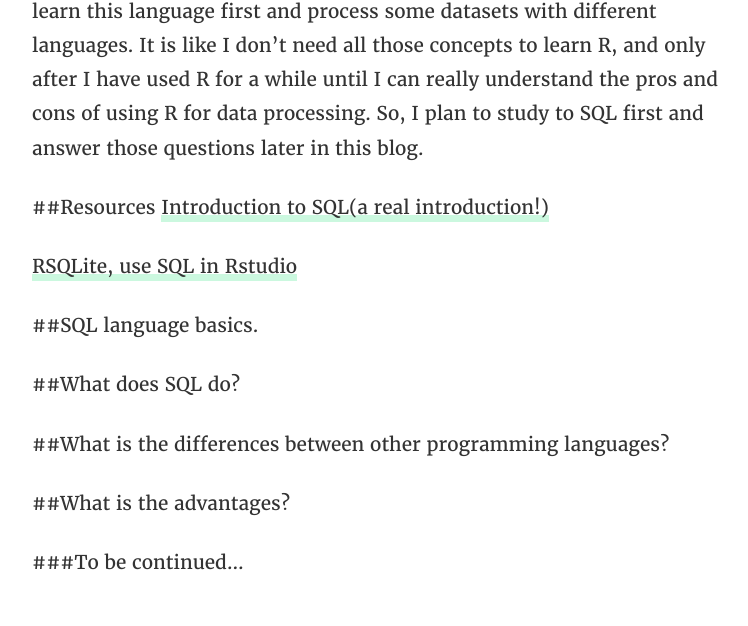
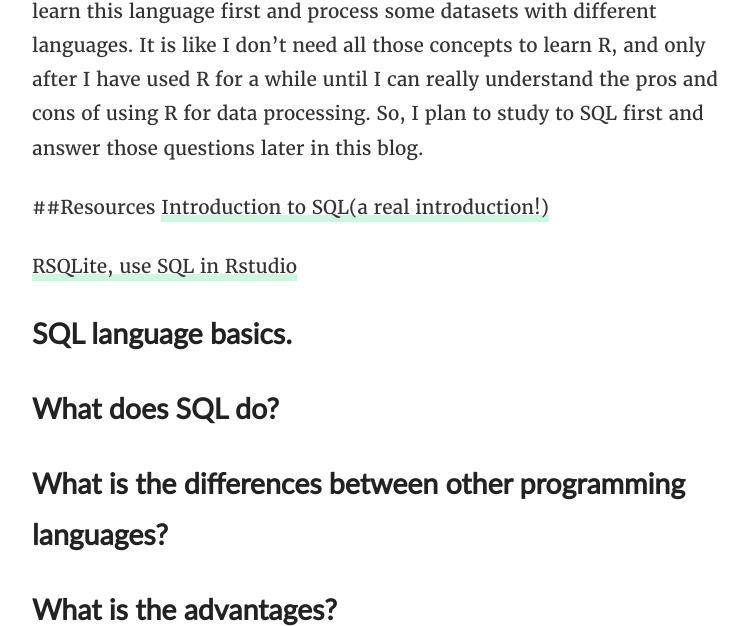
Before and after one commit to qhe0917/qhe0917.github.io, a plain HTML site: page 2019/04/09/introduction-to-sql/index.html in a window 1280 px wide. Shown: the part 428-1054 px from the top of the page, without its empty margins (258-1006 px from the left). Drawn offline with Linux system fonts and the light colour scheme.

Commit message:
update format of sql

```diff
--- a/2019/04/09/introduction-to-sql/index.html
+++ b/2019/04/09/introduction-to-sql/index.html
@@ -69,7 +69,9 @@
 
 
     <div class="article-content">
-      <p>I was planning to write an introduction about SQL to include some basic information about it, what does it do, what is the differences between other programming languages, and what is the advantages. But after I opened the wiki page, there are so many new terms in the description, each needs a further explanation for me to understand the content. Then I realize, it&rsquo;s almost impossible to understand all these terms unless I learn this language first and process some datasets with different languages. It is like I don&rsquo;t need all those concepts to learn R, and only after I have used R for a while until I can really understand the pros and cons of using R for data processing.
+
+
+<p>I was planning to write an introduction about SQL to include some basic information about it, what does it do, what is the differences between other programming languages, and what is the advantages. But after I opened the wiki page, there are so many new terms in the description, each needs a further explanation for me to understand the content. Then I realize, it&rsquo;s almost impossible to understand all these terms unless I learn this language first and process some datasets with different languages. It is like I don&rsquo;t need all those concepts to learn R, and only after I have used R for a while until I can really understand the pros and cons of using R for data processing.
 So, I plan to study to SQL first and answer those questions later in this blog.</p>
 
 <p>##Resources
@@ -77,15 +79,15 @@ So, I plan to study to SQL first and answer those questions later in this blog.<
 
 <p><a href="https://cran.r-project.org/web/packages/RSQLite/vignettes/RSQLite.html">RSQLite, use SQL in Rstudio</a></p>
 
-<p>##SQL language basics.</p>
+<h2 id="sql-language-basics">SQL language basics.</h2>
 
-<p>##What does SQL do?</p>
+<h2 id="what-does-sql-do">What does SQL do?</h2>
 
-<p>##What is the differences between other programming languages?</p>
+<h2 id="what-is-the-differences-between-other-programming-languages">What is the differences between other programming languages?</h2>
 
-<p>##What is the advantages?</p>
+<h2 id="what-is-the-advantages">What is the advantages?</h2>
 
-<p>###To be continued&hellip;</p>
+<h3 id="to-be-continued">To be continued&hellip;</h3>
 
     </div>
   </article>
```
Also changed, not shown: 1/01/01/index.html (+3 -0 lines).
